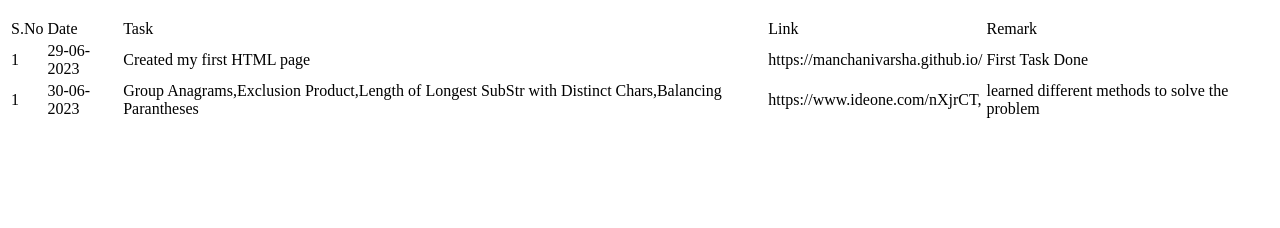
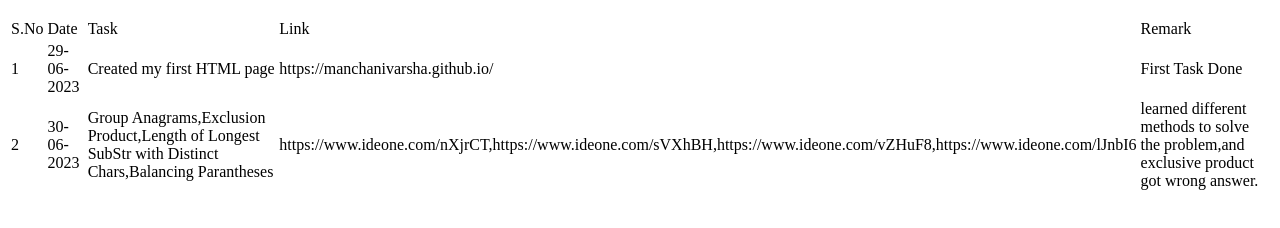
Before and after one commit to manchanivarsha/manchanivarsha.github.io, a plain HTML site: page index.html in a window 1280 px wide. Shown: the part 110-338 px from the top of the page. Drawn offline with Linux system fonts and the light colour scheme.

Commit message:
updated the table for task 2

```diff
--- a/index.html
+++ b/index.html
@@ -26,11 +26,11 @@
             <td>First Task Done</td>
         </tr>
         <tr>
-            <td>1</td>
+            <td>2</td>
             <td>30-06-2023</td>
             <td>Group Anagrams,Exclusion Product,Length of Longest SubStr with Distinct Chars,Balancing Parantheses </td>
-            <td>https://www.ideone.com/nXjrCT,</td>
-            <td>learned different methods to solve the problem</td>
+            <td>https://www.ideone.com/nXjrCT,https://www.ideone.com/sVXhBH,https://www.ideone.com/vZHuF8,https://www.ideone.com/lJnbI6</td>
+            <td>learned different methods to solve the problem,and exclusive product got wrong answer.</td>
         </tr>
     </table>
     <script src="site.js"></script>
```
